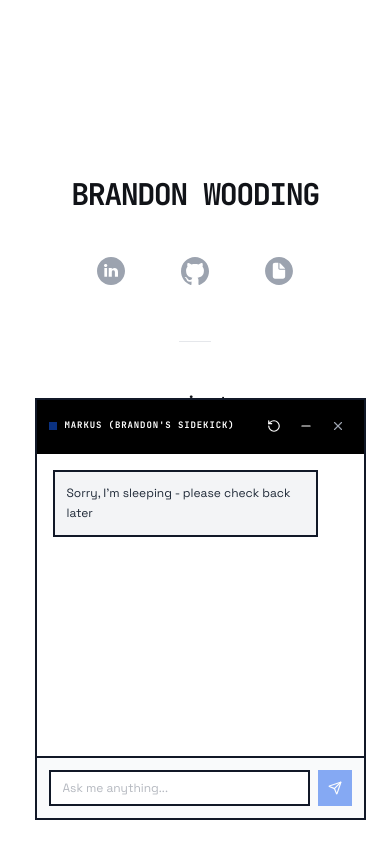
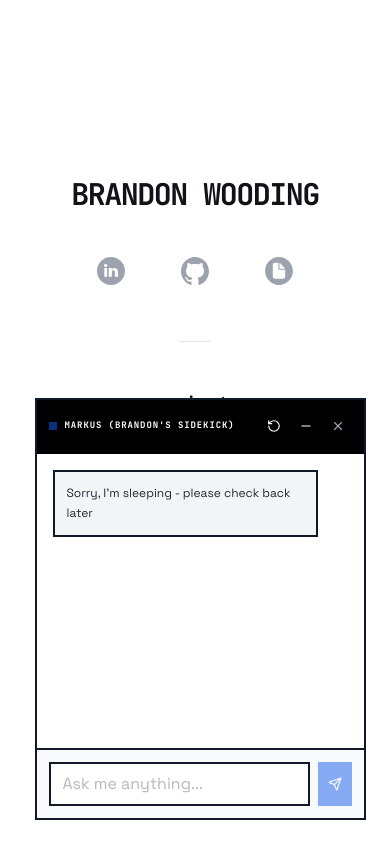
Before and after one commit to brandonwooding/bwooding-website, a React (Vite) app: page / in a window 390 px wide. Both pictures are taken after a click on the button "Open Chat". Built offline with nearby package versions, Linux system fonts and the light colour scheme; no server answers.

Commit message:
change font size on mobile

```diff
--- a/src/components/ChatWidget.tsx
+++ b/src/components/ChatWidget.tsx
@@ -314,7 +314,7 @@ const ChatWidget: React.FC = () => {
               value={input}
               onChange={(e) => setInput(e.target.value)}
               placeholder="Ask me anything..."
-              className="flex-1 bg-white dark:bg-[#16181d] border-2 border-gray-900 dark:border-white px-3 py-2 text-xs focus:outline-none focus:border-primary placeholder:opacity-50"
+              className="flex-1 bg-white dark:bg-[#16181d] border-2 border-gray-900 dark:border-white px-3 py-2 text-base md:text-xs focus:outline-none focus:border-primary placeholder:opacity-50"
             />
             <button
               type="submit"
```
